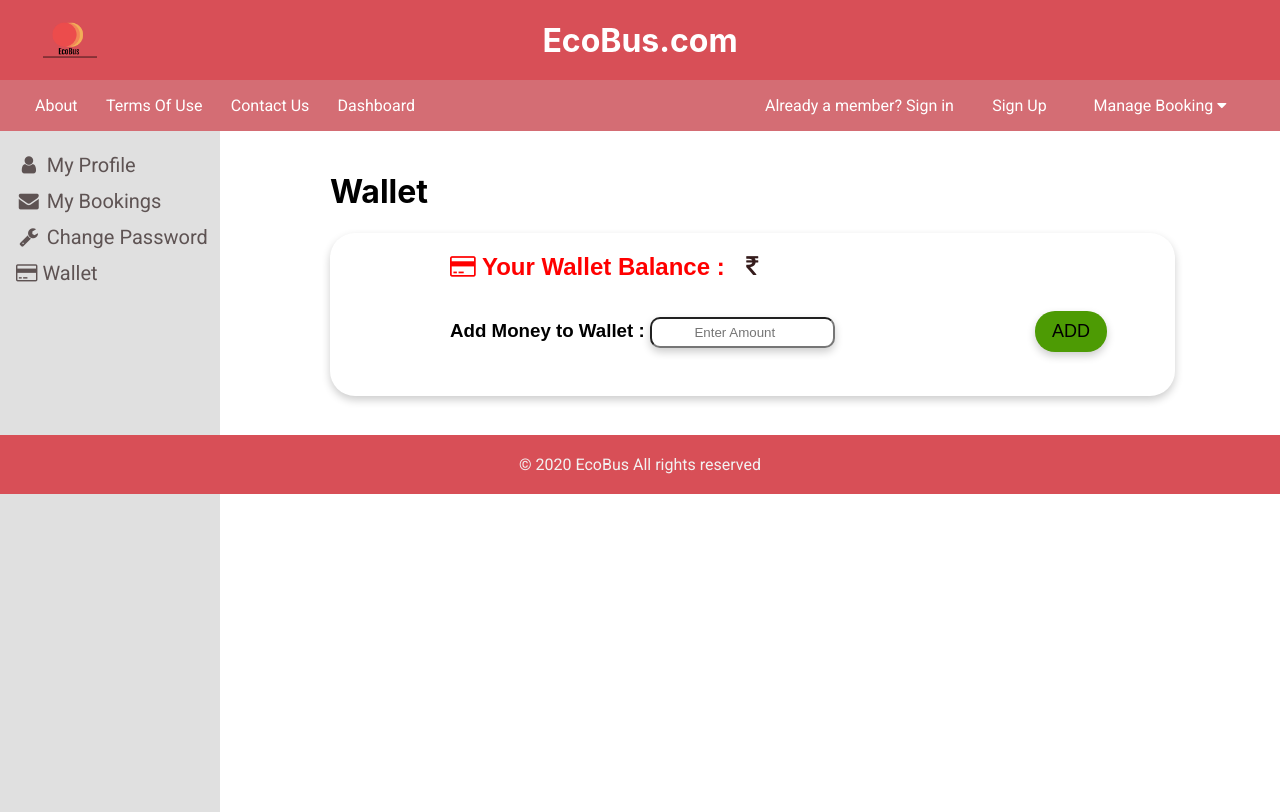
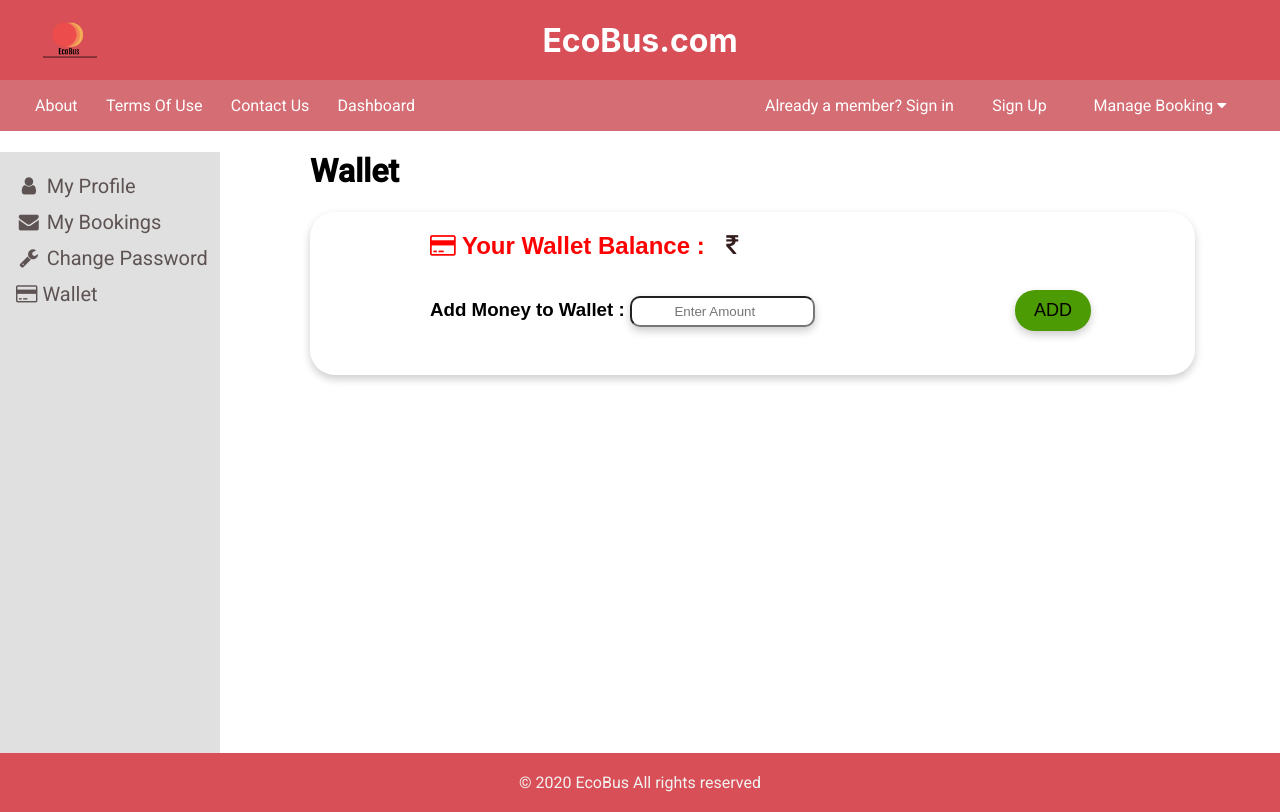
Before and after one commit to AnkurRaj9775/ProjectGladiatorFrontEnd, an Angular app: page /wallet in a window 1280 px wide. Built offline with nearby package versions, Linux system fonts and the light colour scheme; no server answers.

Commit message:
profile and wallet

```diff
--- a/src/app/myprofile/myprofile.component.css
+++ b/src/app/myprofile/myprofile.component.css
@@ -26,7 +26,9 @@
 .main {
   margin-left: 300px; /* Same as the width of the sidenav */
   padding: 0px 10px;
-
+  height: 600px;
+  position: relative;
+  background-size: 100% 100%;
 }
 
 
--- a/src/app/wallet/wallet.component.css
+++ b/src/app/wallet/wallet.component.css
@@ -23,9 +23,10 @@
 
 .main {
   margin-left: 300px; /* Same as the width of the sidenav */
-  padding: 20px 30px;
-  font-family: -apple-system, BlinkMacSystemFont, 'Segoe UI', Roboto, Oxygen, Ubuntu, Cantarell, 'Open Sans', 'Helvetica Neue', sans-serif;
-
+  padding: 0px 10px;
+  height: 600px;
+  position: relative;
+  background-size: 100% 100%;
 }
 
 .card {
```
